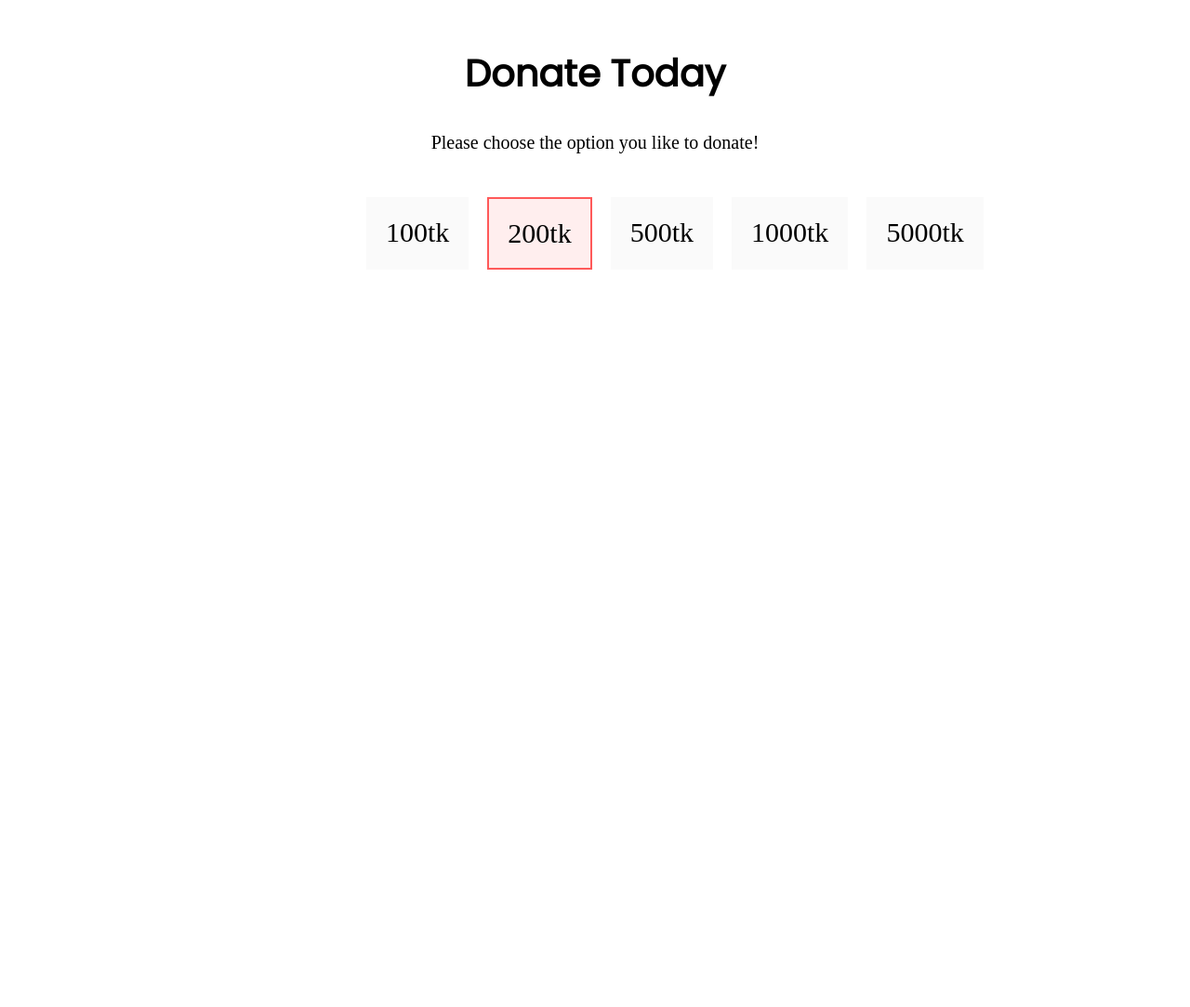
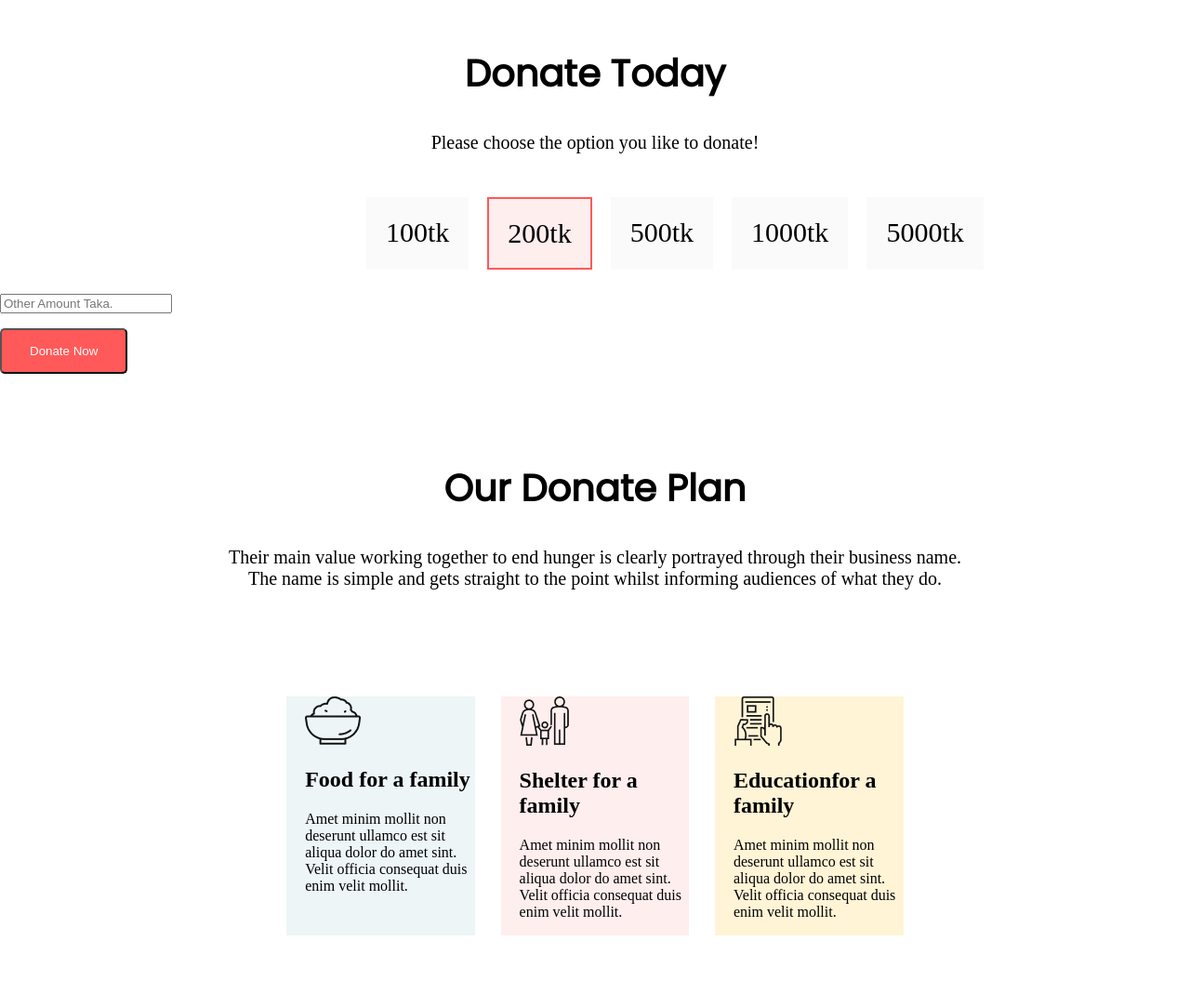
Before and after one commit to taimul/Donate-Project, a plain HTML site: page index.html in a window 1280 px wide. Shown: the part 704-1787 px from the top of the page at 93% size. Before the commit the page ends 1004 px from the top, so only its background shows below. Drawn offline with Linux system fonts and the light colour scheme.

Commit message:
Donation plan added

```diff
--- a/index.html
+++ b/index.html
@@ -22,12 +22,14 @@
             <br><a target="_blank" class="donate-btn" href="https://google.com">Donate Now</a>
         </div>
     </section>
+
     <!-- donate grid section -->
     <section>
         <div class="donate-text">
             <h2>Donate Today</h2>
             <p>Please choose the option you like to donate!</p>
         </div>
+
         <!-- grid box -->
         <div class="container">
             <div class="grid-item">100tk</div>
@@ -36,6 +38,41 @@
             <div class="grid-item">1000tk</div>
             <div class="grid-item">5000tk</div>
         </div>
+        <div class="form-input">
+            <form action="">
+                <p><input type="text" id="Taka" name="Taka" placeholder="Other Amount Taka."></p>
+                <input class="donate-btn" type="submit" value="Donate Now">
+            </form>
+        </div>
+    </section>
+
+    <!-- Donation plan section -->
+    <section>
+        <div class="donate-text">
+            <h2>Our Donate Plan</h2>
+            <p>Their main value working together to end hunger is clearly portrayed through their business name. <br>The
+                name is simple and gets straight to the point whilst informing audiences of what they do.</p>
+        </div>
+        <section class="donation-plan">
+            <div id="food" class="donation-ways">
+                <img src="/icons/food.png" alt="">
+                <h2>Food for a family</h2>
+                <p>Amet minim mollit non deserunt ullamco est sit aliqua dolor do amet sint. Velit officia consequat
+                    duis enim velit mollit.</p>
+            </div>
+            <div id="shelter" class="donation-ways">
+                <img src="/icons/shelter.png" alt="">
+                <h2>Shelter for a family</h2>
+                <p>Amet minim mollit non deserunt ullamco est sit aliqua dolor do amet sint. Velit officia consequat
+                    duis enim velit mollit.</p>
+            </div>
+            <div id="education" class="donation-ways">
+                <img src="/icons/Frame-1.png" alt="">
+                <h2>Educationfor a family</h2>
+                <p>Amet minim mollit non deserunt ullamco est sit aliqua dolor do amet sint. Velit officia consequat
+                    duis enim velit mollit.</p>
+            </div>
+        </section>
     </section>
 </body>
 
--- a/style.css
+++ b/style.css
@@ -58,7 +58,7 @@ body {
 .container {
     display: flex;
     margin-left: 30%;
-    margin-bottom: -10%;
+    /* margin-bottom: -10%; */
 }
 
 .grid-item {
@@ -74,3 +74,35 @@ body {
     background-color: #ffeeee;
     border: 2px solid #ff5959;
 }
+
+/*
+try code here about donate today */
+
+
+/* Donate plan */
+
+.donation-plan {
+    display: flex;
+    margin-left: 18%;
+    margin-right: 18%;
+    padding: 5%;
+}
+
+#food {
+    background-color: rgba(79, 157, 166, 0.1);
+}
+
+#shelter {
+    background-color: rgba(255, 89, 89, 0.1);
+}
+
+#education {
+    background-color: rgba(255, 244, 214, 1);
+}
+
+.donation-ways {
+
+    margin: 2%;
+    padding-left: 20px;
+
+}
```
